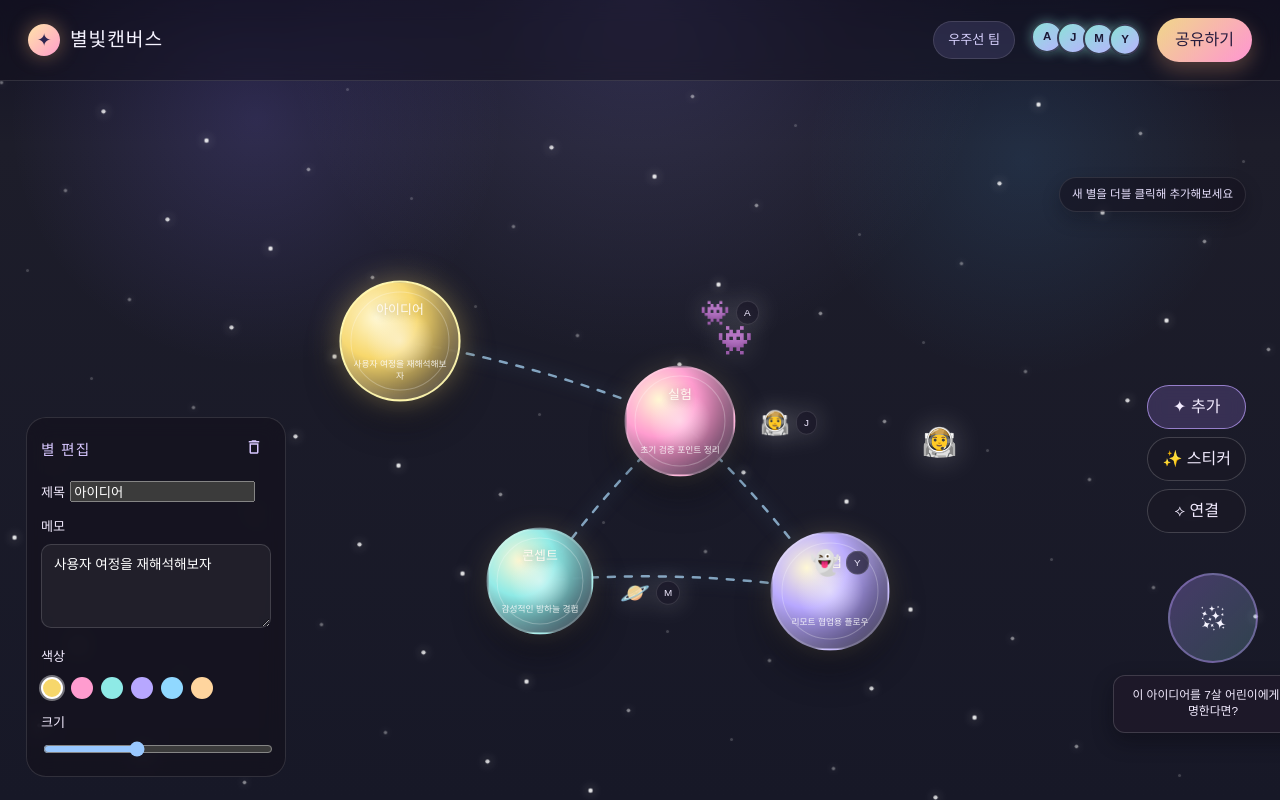
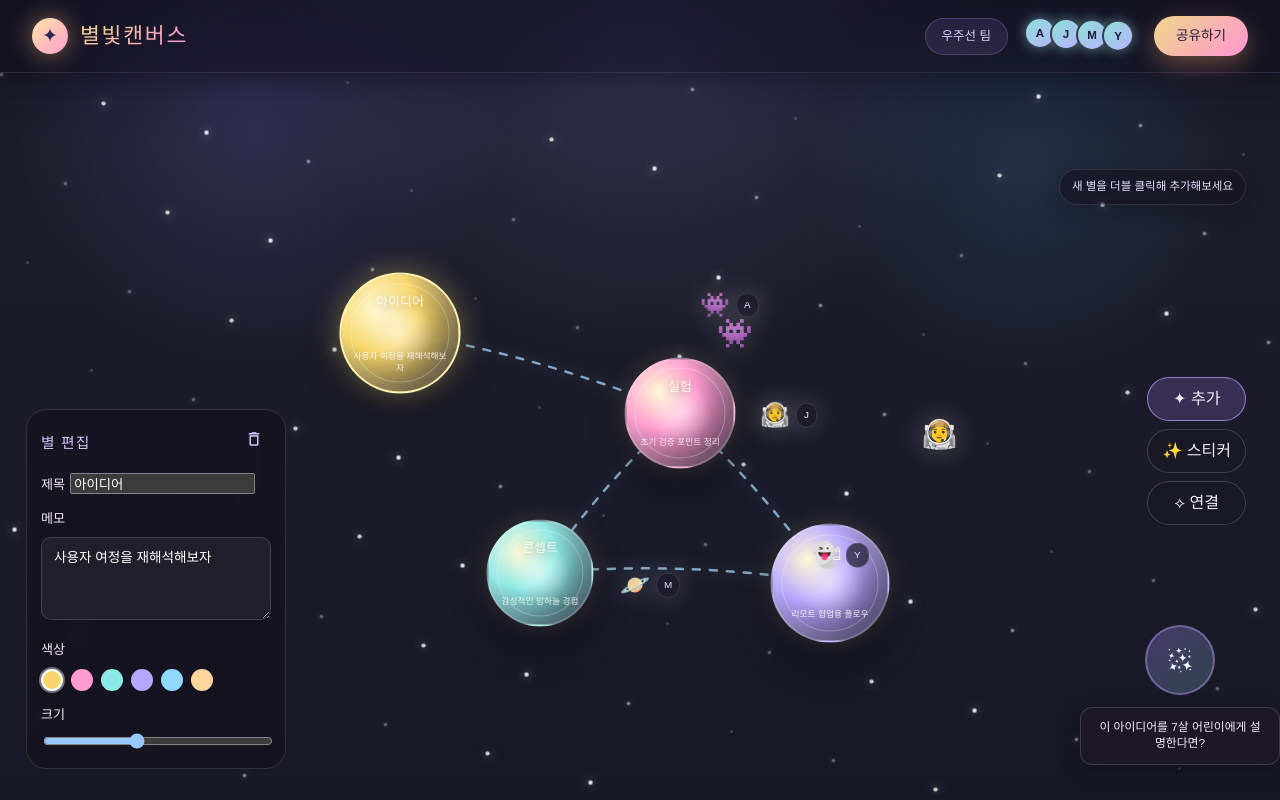
Before and after one commit to YeJiKim06/Starlight_Canvas, a React (Vite) app: page / in a window 1280 px wide. Built offline with nearby package versions, Linux system fonts and the light colour scheme.

Commit message:
feat: 캡슐 머신 위치 및 크기 조정, 프롬프트 카드 위치 수정

```diff
--- a/src/App.tsx
+++ b/src/App.tsx
@@ -470,10 +470,6 @@ function App() {
           }}
         >
           <div className="machine-top"><GiSparkles size={28} /></div>
-          <div className="machine-body">
-            <div className="slot-light" />
-            <div className="lever" />
-          </div>
           <div className="prompt-card">{prompts[promptIndex]}</div>
           {isBursting ? <div className="capsule-burst" aria-hidden="true">✦ ✦ ✦</div> : null}
         </div>
--- a/src/styles.css
+++ b/src/styles.css
@@ -50,35 +50,45 @@ button {
   display: flex;
   align-items: center;
   justify-content: space-between;
-  gap: 16px;
-  padding: 18px 28px;
-  background: rgba(17, 15, 29, 0.48);
-  border-bottom: 1px solid rgba(255, 255, 255, 0.12);
-  backdrop-filter: blur(10px);
+  gap: 20px;
+  padding: 16px 32px;
+  background: linear-gradient(180deg, rgba(20, 18, 32, 0.6), rgba(15, 13, 25, 0.4));
+  border-bottom: 1px solid rgba(191, 161, 255, 0.15);
+  backdrop-filter: blur(12px);
+  box-shadow: 0 4px 20px rgba(0, 0, 0, 0.3);
 }
 
 .brand-wrap {
   display: flex;
   align-items: center;
-  gap: 10px;
+  gap: 12px;
 }
 
 .brand-mark {
   display: grid;
   place-items: center;
-  width: 32px;
-  height: 32px;
+  width: 36px;
+  height: 36px;
   border-radius: 50%;
   background: linear-gradient(135deg, #ffe4a8, #ff9ecc);
   color: #2e2550;
-  font-size: 1.1rem;
-  box-shadow: 0 0 20px rgba(255, 188, 120, 0.4);
+  font-size: 1.2rem;
+  box-shadow: 0 0 24px rgba(255, 188, 120, 0.5);
+  transition: transform 0.2s ease;
+}
+
+.brand-mark:hover {
+  transform: scale(1.08);
 }
 
 .brand-name {
-  font-size: 1.2rem;
+  font-size: 1.35rem;
   font-weight: 700;
-  letter-spacing: 0.05em;
+  letter-spacing: 0.08em;
+  background: linear-gradient(135deg, #f0d789, #ff95d2);
+  -webkit-background-clip: text;
+  -webkit-text-fill-color: transparent;
+  background-clip: text;
 }
 
 .team-line {
@@ -89,12 +99,19 @@ button {
 }
 
 .team-pill {
-  padding: 8px 14px;
+  padding: 8px 16px;
   border-radius: 999px;
-  background: rgba(170, 156, 255, 0.14);
-  border: 1px solid rgba(255, 255, 255, 0.12);
-  font-size: 0.82rem;
+  background: rgba(176, 135, 255, 0.12);
+  border: 1px solid rgba(191, 161, 255, 0.25);
+  font-size: 0.78rem;
   color: #d9d2ff;
+  font-weight: 500;
+  transition: all 0.2s ease;
+}
+
+.team-pill:hover {
+  background: rgba(176, 135, 255, 0.18);
+  border-color: rgba(191, 161, 255, 0.4);
 }
 
 .avatars {
@@ -130,9 +147,16 @@ button {
   background: linear-gradient(135deg, #f0d789, #ff95d2);
   color: #251b3d;
   font-weight: 700;
-  padding: 10px 18px;
+  padding: 10px 22px;
+  font-size: 0.85rem;
   cursor: pointer;
-  box-shadow: 0 8px 20px rgba(255, 176, 121, 0.28);
+  box-shadow: 0 8px 24px rgba(255, 176, 121, 0.35);
+  transition: all 0.2s ease;
+}
+
+.share-button:hover {
+  transform: translateY(-2px);
+  box-shadow: 0 12px 32px rgba(255, 176, 121, 0.45);
 }
 
 .canvas-surface {
@@ -451,10 +475,10 @@ button {
 
 .capsule-machine {
   position: absolute;
-  right: 22px;
-  bottom: 140px;
-  width: 90px;
-  height: 90px;
+  right: 65px;
+  bottom: 100px;
+  width: 70px;
+  height: 70px;
   z-index: 9;
   display: flex;
   align-items: center;
@@ -508,7 +532,7 @@ button {
 
 .prompt-card {
   position: absolute;
-  top: 100px;
+  top: 80px;
   left: 50%;
   transform: translateX(-50%);
   width: 200px;
```
